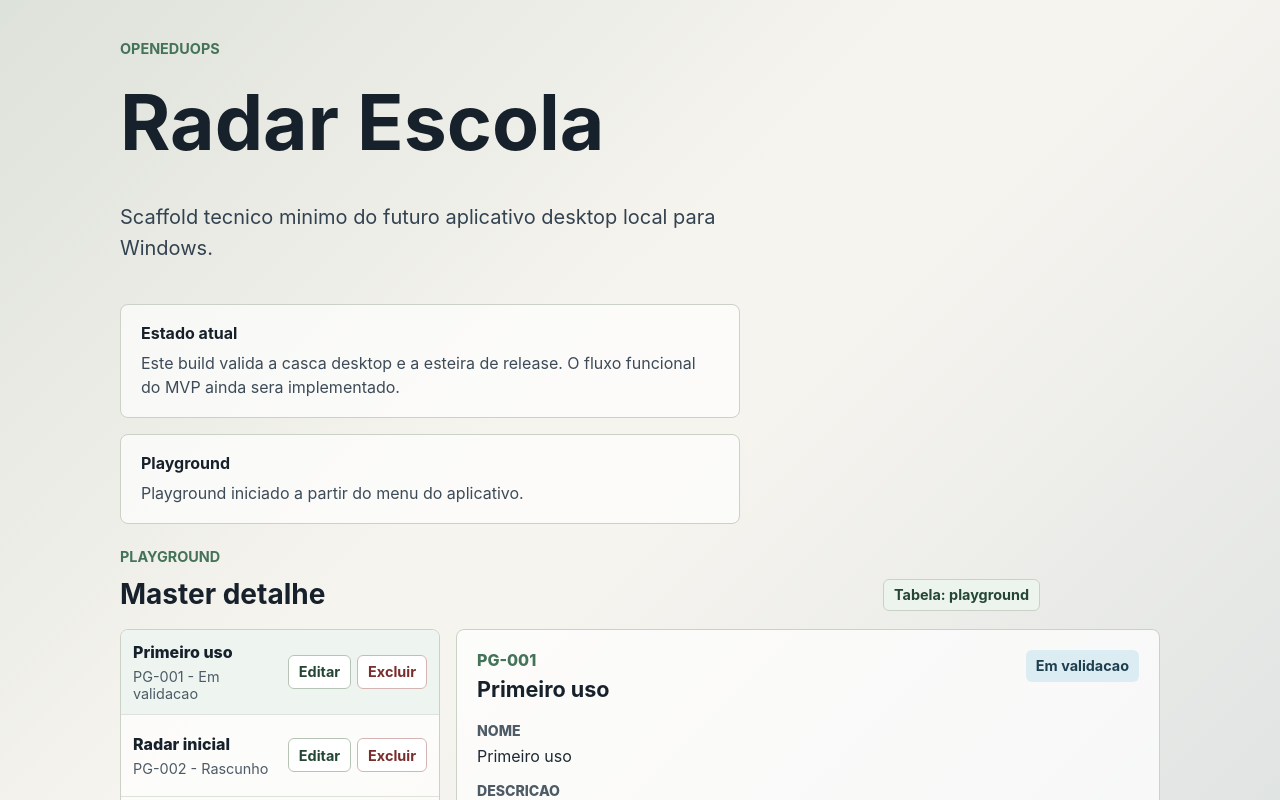
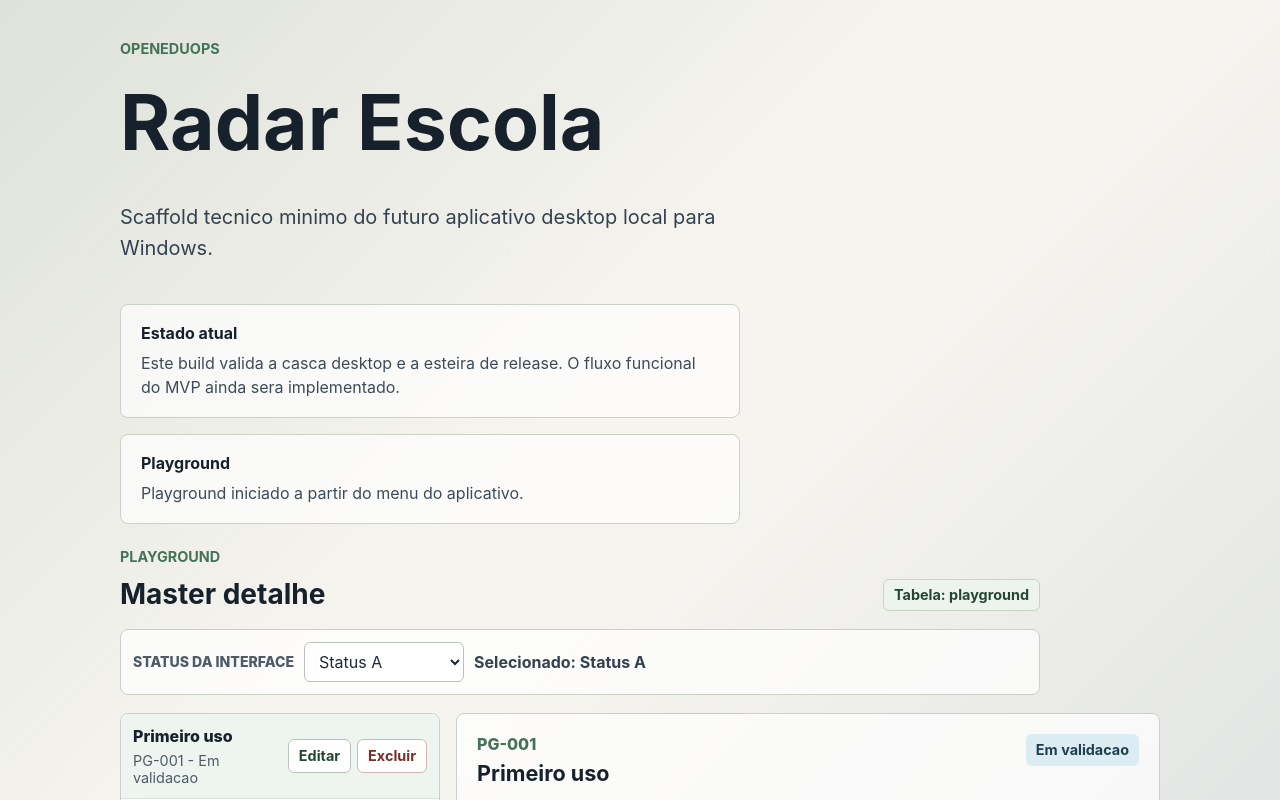
Before and after one commit to OpenEduOps/radar-escola, a React (Vite) app: page / in a window 1280 px wide. Both pictures are taken after a click on the button "Iniciar playground". Shown: the top 800 px of the page. Built offline with nearby package versions, Linux system fonts and the light colour scheme.

Commit message:
Adiciona select de status no playground
Inclui um campo select acima da tabela master-detail com opcoes Status A, Status B e Status C para referencia visual e tecnica no executavel.

```diff
--- a/src/app/app.css
+++ b/src/app/app.css
@@ -100,6 +100,7 @@ h1 {
 }
 
 .playground-button:focus-visible,
+.playground-toolbar select:focus-visible,
 .master-select:focus-visible,
 .row-action:focus-visible,
 .detail-form input:focus-visible,
@@ -123,6 +124,41 @@ h1 {
   align-items: end;
   justify-content: space-between;
   max-width: 920px;
+}
+
+.playground-toolbar {
+  display: flex;
+  flex-wrap: wrap;
+  gap: 10px;
+  align-items: center;
+  max-width: 920px;
+  padding: 12px;
+  border: 1px solid #cad2c5;
+  border-radius: 8px;
+  background: rgba(255, 255, 255, 0.72);
+}
+
+.playground-toolbar label {
+  color: #4d5b66;
+  font-size: 0.88rem;
+  font-weight: 800;
+  text-transform: uppercase;
+}
+
+.playground-toolbar select {
+  min-height: 40px;
+  min-width: 160px;
+  padding: 0 10px;
+  border: 1px solid #b7c4b5;
+  border-radius: 6px;
+  color: #1f2933;
+  background: #ffffff;
+  font: inherit;
+}
+
+.playground-toolbar span {
+  color: #334250;
+  font-weight: 700;
 }
 
 h2,
--- a/src/features/playground/PlaygroundMasterDetail.tsx
+++ b/src/features/playground/PlaygroundMasterDetail.tsx
@@ -6,6 +6,13 @@ import {
 } from "./playgroundData";
 
 type PlaygroundDraft = Pick<PlaygroundRecord, "nome" | "descricao" | "status">;
+type PlaygroundInterfaceStatus = "Status A" | "Status B" | "Status C";
+
+const interfaceStatusOptions: PlaygroundInterfaceStatus[] = [
+  "Status A",
+  "Status B",
+  "Status C",
+];
 
 const statusLabels: Record<PlaygroundRecord["status"], string> = {
   rascunho: "Rascunho",
@@ -18,6 +25,8 @@ export function PlaygroundMasterDetail() {
   const [selectedId, setSelectedId] = useState(playgroundRecords[0]?.id ?? "");
   const [editingId, setEditingId] = useState<string | null>(null);
   const [draft, setDraft] = useState<PlaygroundDraft | null>(null);
+  const [interfaceStatus, setInterfaceStatus] =
+    useState<PlaygroundInterfaceStatus>("Status A");
   const selectedRecord =
     records.find((record) => record.id === selectedId) ?? records[0] ?? null;
 
@@ -79,6 +88,26 @@ export function PlaygroundMasterDetail() {
         </div>
         <span className="table-chip">Tabela: {PLAYGROUND_TABLE_NAME}</span>
       </header>
+
+      <div className="playground-toolbar">
+        <label htmlFor="playground-interface-status">
+          Status da interface
+        </label>
+        <select
+          id="playground-interface-status"
+          onChange={(event) =>
+            setInterfaceStatus(event.target.value as PlaygroundInterfaceStatus)
+          }
+          value={interfaceStatus}
+        >
+          {interfaceStatusOptions.map((option) => (
+            <option key={option} value={option}>
+              {option}
+            </option>
+          ))}
+        </select>
+        <span>Selecionado: {interfaceStatus}</span>
+      </div>
 
       <div className="master-detail-grid">
         <aside className="master-list" aria-label="Registros playground">
```
